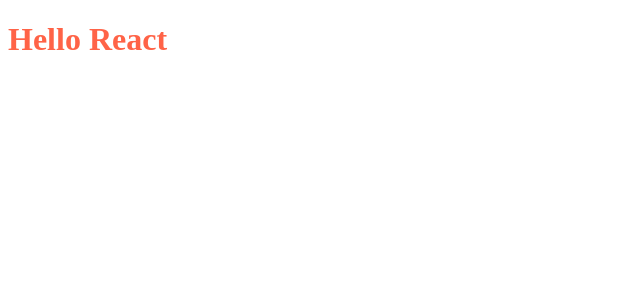
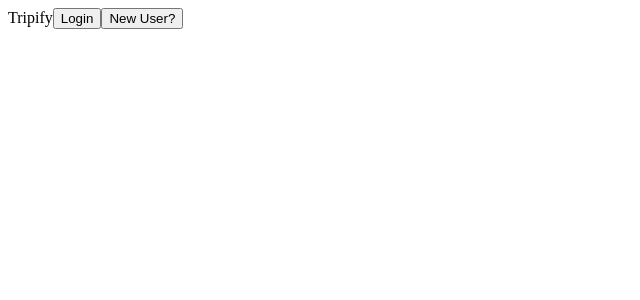
Before and after one commit to marshalldanel/localplaylist, a React (Create React App) app in the folder app/: page / in a window 1280 px wide. Shown: the top 300 px of the page, without its empty margins (0-640 px from the left). Built offline with nearby package versions, Linux system fonts and the light colour scheme.

Commit message:
created basic navbar component - no click functions yet.

```diff
--- a/app/src/App.jsx
+++ b/app/src/App.jsx
@@ -1,13 +1,21 @@
 import React, {Component} from 'react';
-
+import NavBar from './NavBar.jsx';
 
 class App extends Component {
 
+  constructor(props){
+    super(props);
+    this.state = {
+      brand : "Tripify"
+    };
+  }
   render() {
+    console.log("made it this far");
     return (
-      <h1>Hello React</h1>
+      <NavBar brand={this.state.brand} />
     );
   }
+
 }
 
 export default App;
--- /dev/null
+++ b/app/src/NavBar.jsx
@@ -0,0 +1,16 @@
+import React, {Component} from 'react';
+
+class NavBar extends Component {
+  render() {
+    return (
+      <header className="navbar">
+        <span className="brand">{this.props.brand}</span>
+        <button type="button" className="login-form">Login</button>
+        <button type="button" className="register">New User?</button>
+        {/* want to add on click handlers for these buttons */}
+      </header>
+    );
+  }
+}
+
+export default NavBar;
```
Also changed, not shown: 1 other file (tests, documents, lock files or other folders).
